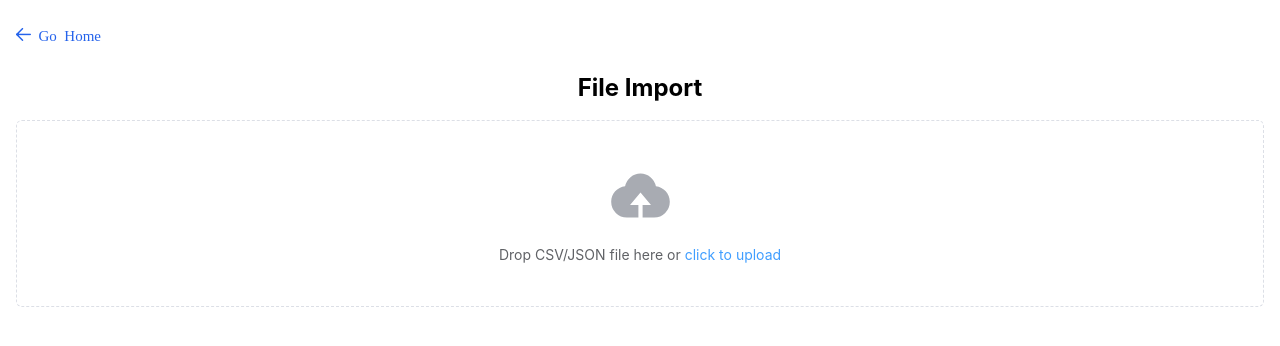
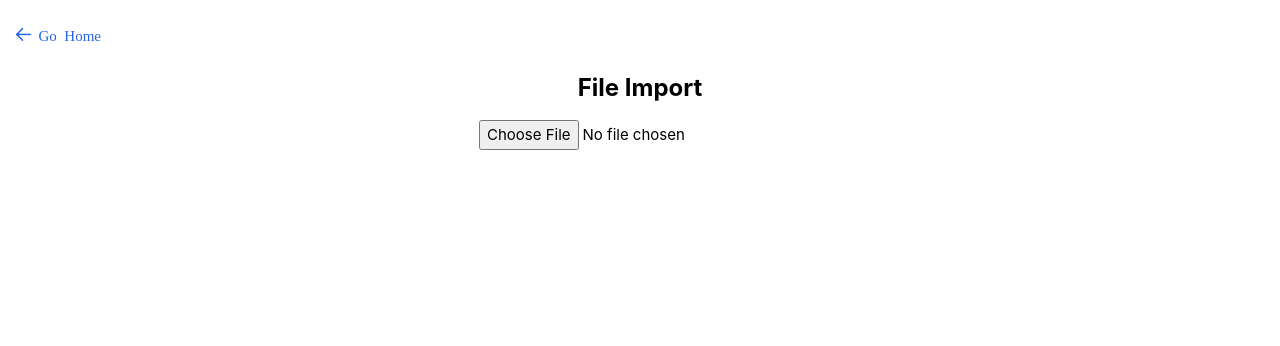
Before and after one commit to nogorka/clmd-client, a Vue app: page /import-file in a window 1280 px wide. Shown: the top 346 px of the page. Built offline with nearby package versions, Linux system fonts and the light colour scheme; the HTML template or start-up script is replaced by a standard one.

Commit message:
feature: fix file loading

```diff
--- a/package.json
+++ b/package.json
@@ -17,6 +17,7 @@
     "leaflet": "^1.9.4",
     "leaflet-routing-machine": "^3.2.12",
     "lrm-graphhopper": "^1.3.0",
+    "papaparse": "^5.4.1",
     "primeicons": "^7.0.0",
     "vite-plugin-pwa": "^0.19.8",
     "vue": "^3.4.21",
--- /dev/null
+++ b/src/utils/file.js
@@ -0,0 +1,24 @@
+import Papa from 'papaparse'
+
+export const processCsv = (content) => {
+  try {
+    const lines = Papa.parse(content, {
+      header: true,
+      dynamicTyping: true,
+      skipEmptyLines: true
+    })
+    const jsonData = lines.data
+    console.log(jsonData)
+  } catch (error) {
+    console.error('Error parsing CSV or JSON', error)
+  }
+}
+
+export const processJson = (content) => {
+  try {
+    const jsonData = JSON.parse(content)
+    console.log(jsonData)
+  } catch (error) {
+    console.error('Error parsing JSON!', error)
+  }
+}
--- a/src/views/FileImport.vue
+++ b/src/views/FileImport.vue
@@ -1,6 +1,31 @@
 <script setup>
 import GoBack from '@/components/go-back.vue'
-import { UploadFilled } from '@element-plus/icons-vue'
+import { processCsv, processJson } from '@/utils/file.js'
+
+
+const onChange = (e) => {
+  const file = e.target.files[0]
+  if (!file) return
+
+  if (file.type !== 'application/json' && !file.name.endsWith('.csv')) {
+    alert('Only JSON or CSV files are allowed!')
+    return
+  }
+
+  const reader = new FileReader()
+  reader.onload = (event) => {
+    const content = event.target.result
+    if (file.type === 'application/json') {
+      processJson(content)
+    } else if (file.name.endsWith('.csv')) {
+      processCsv(content)
+    }
+  }
+
+  if (file.type === 'application/json' || file.name.endsWith('.csv')) {
+    reader.readAsText(file)
+  }
+}
 </script>
 
 <template>
@@ -8,15 +33,11 @@ import { UploadFilled } from '@element-plus/icons-vue'
     <go-back />
 
     <h1 class="text-center text-2xl font-bold my-4">File Import</h1>
-
-    <el-upload
-      class="upload-demo"
-      drag
-      action="https://run.mocky.io/v3/9d059bf9-4660-45f2-925d-ce80ad6c4d15"
-      multiple
-    >
-      <el-icon class="el-icon--upload"><upload-filled /></el-icon>
-      <div class="el-upload__text">Drop CSV/JSON file here or <em>click to upload</em></div>
-    </el-upload>
+    <input
+      class="block mx-auto my-4"
+      type='file'
+      accept=".json, .csv"
+      @change="onChange"
+    />
   </div>
 </template>
```
Also changed, not shown: 1 other file (tests, documents, lock files or other folders).
